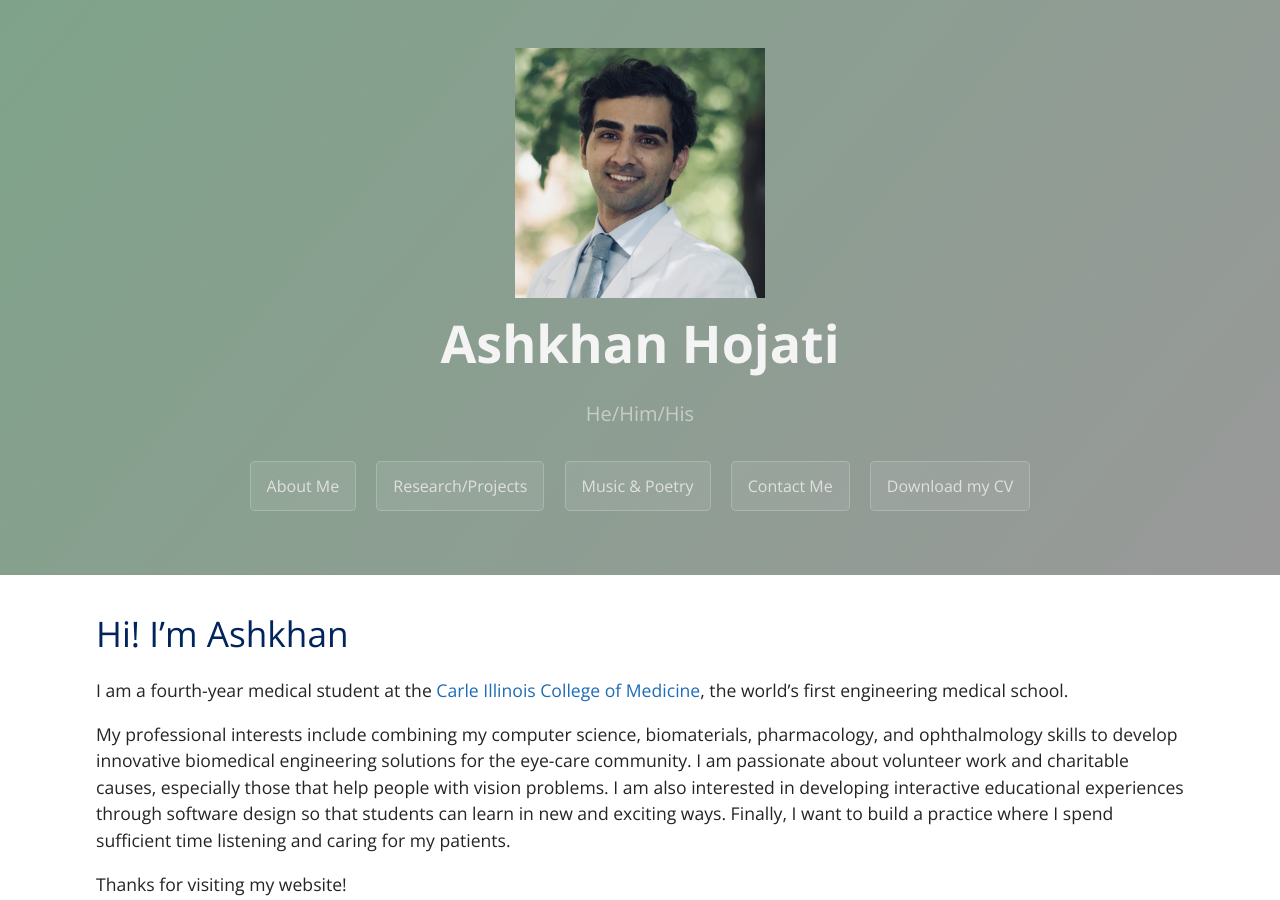
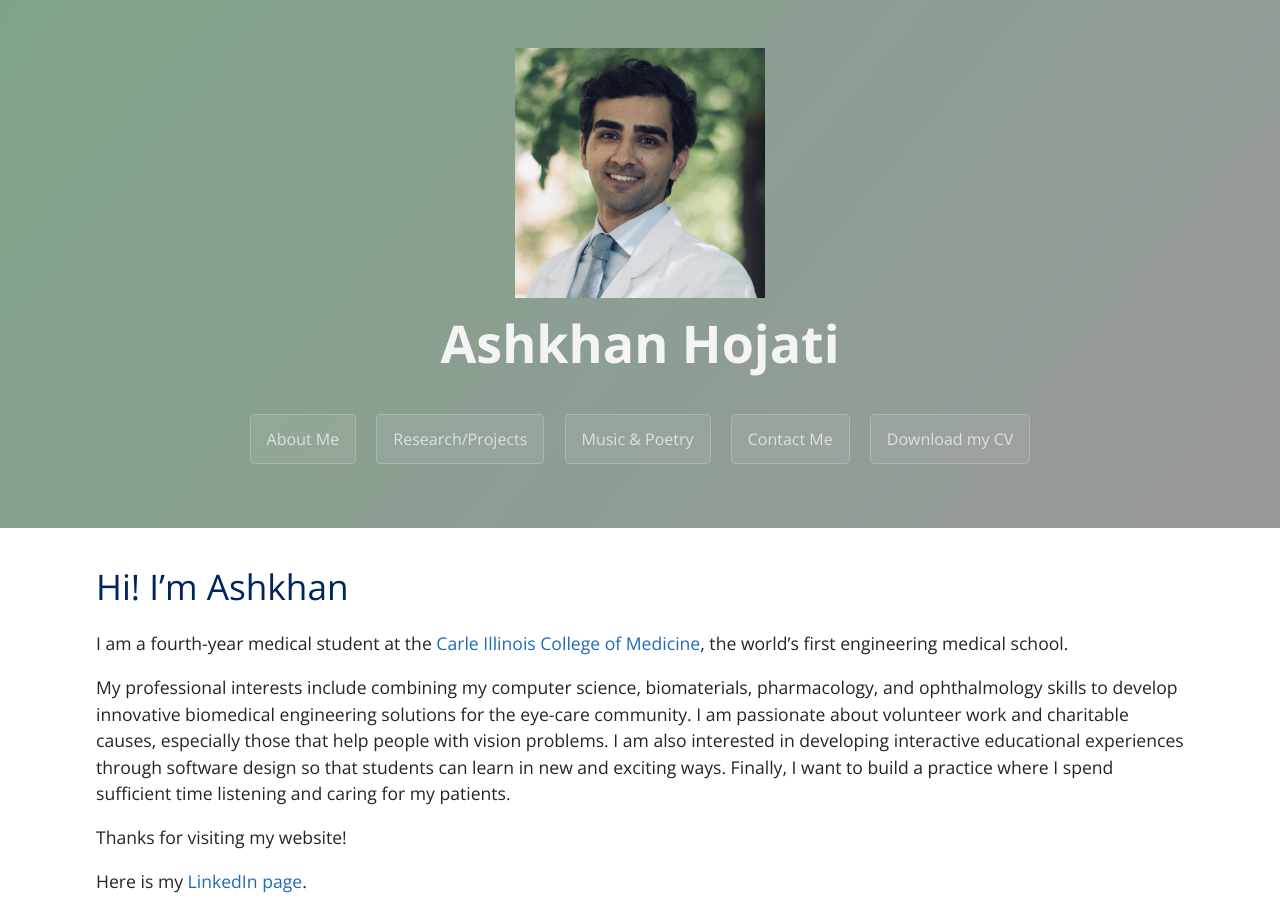
Before and after one commit to EyeCanDoIt/EyeCanDoIt.github.io, a Jekyll site: the page built from index.md, in a window 1280 px wide and 900 px high. Built offline with Jekyll 4.4.1, drawn with Linux system fonts in a browser that asks for light colours.

Commit message:
removed pronouns

```diff
--- a/_layouts/template.html
+++ b/_layouts/template.html
@@ -21,7 +21,7 @@
 
       {% if page.title == site.title %}
         <h1 class="project-name" style="color:#F5F4F4">{{ page.title }}</h1>
-        <h2 class="project-tagline" style="color:#E0E0E0">{{ page.description | default: site.description | default: site.github.project_tagline }}</h2>
+        <h2 class="project-tagline" style="color:#E0E0E0">{{ page.description | default: site.github.project_tagline }}</h2>
       {% else %}
         <h1 class="project-name" style="color:#F5F4F4">{{ page.title | default: site.title | default: site.github.repository_name }}</h1>
         {% endif %}
```
